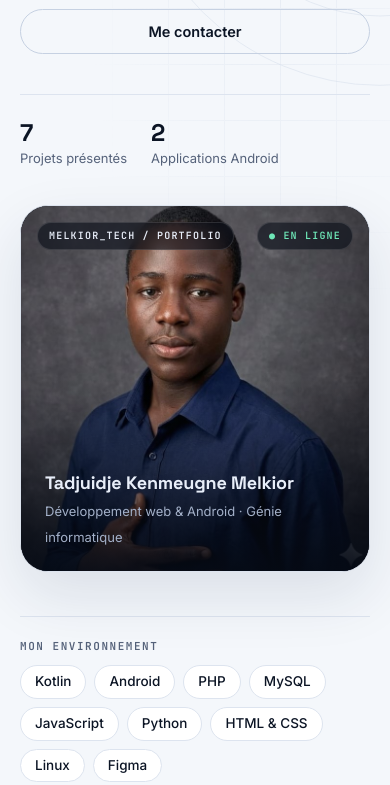
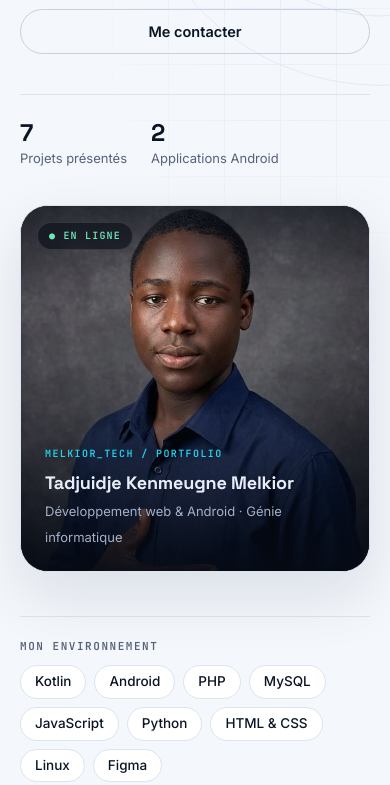
Before and after one commit to melkiortadjuidje-design/Portfolio, a plain HTML site: page index.html in a window 390 px wide. Shown: the part 563-1348 px from the top of the page. Drawn offline with Linux system fonts and the light colour scheme.

Commit message:
Add files via upload

```diff
--- a/style.css
+++ b/style.css
@@ -163,8 +163,11 @@ h1 { font-size: clamp(48px, 6.4vw, 84px); line-height: .98; letter-spacing: -.05
   border-radius: 28px; overflow: hidden; background: var(--night);
   border: 1px solid var(--line); box-shadow: var(--shadow);
 }
-.portrait { width: 100%; height: 100%; object-fit: cover; object-position: center 30%; }
-.panel-top { position: absolute; top: 16px; left: 16px; right: 16px; z-index: 2; display: flex; justify-content: space-between; gap: 8px; font: 600 10px/1 var(--mono); letter-spacing: .12em; color: var(--night-ink); }
+.portrait { width: 100%; height: 100%; object-fit: cover; object-position: center 30%; transform: scale(1.12); transform-origin: 8% 0; }
+.portrait-panel::before { content: ''; position: absolute; inset: 0 0 auto 0; height: 22%; z-index: 1; pointer-events: none; background: linear-gradient(rgba(5, 10, 20, .5), transparent); }
+.panel-top { position: absolute; top: 16px; left: 16px; right: 16px; z-index: 2; display: flex; justify-content: flex-end; gap: 8px; font: 600 10px/1 var(--mono); letter-spacing: .12em; color: var(--night-ink); }
+.panel-top span:first-child { display: none; }
+.portrait-caption::before { content: 'MELKIOR_TECH / PORTFOLIO'; display: block; margin-bottom: 10px; font: 600 10px/1 var(--mono); letter-spacing: .14em; color: var(--cyan); }
 .panel-top span { background: rgba(7, 12, 23, .6); -webkit-backdrop-filter: blur(8px); backdrop-filter: blur(8px); padding: 8px 11px; border-radius: 999px; border: 1px solid rgba(255, 255, 255, .12); }
 .panel-top .live { color: #6ee7b7; }
 .portrait-caption { position: absolute; left: 0; right: 0; bottom: 0; padding: 90px 24px 22px; background: linear-gradient(transparent, rgba(5, 10, 20, .93)); color: var(--night-ink); }
@@ -425,7 +428,8 @@ dialog .note { background: var(--accent-soft); border: 1px solid var(--line); pa
   .stats { gap: 24px; flex-wrap: wrap; }
   .stats dd { font-size: 24px; }
   .portrait-panel { justify-self: stretch; max-width: none; aspect-ratio: 1 / 1.05; }
-  .portrait { object-position: center 25%; }
+  .portrait { object-position: center top; transform: scale(1.04); transform-origin: 0 0; }
+  .panel-top { justify-content: flex-start; }
   .stackbar { gap: 8px; }
   .stackbar .label { width: 100%; margin: 0 0 4px; }
   .section { padding: 64px 0; }
```
